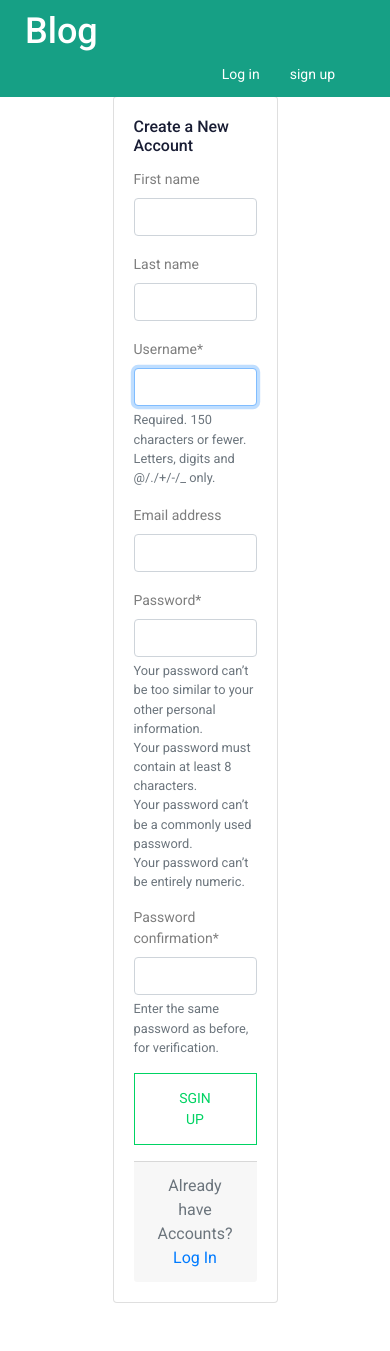
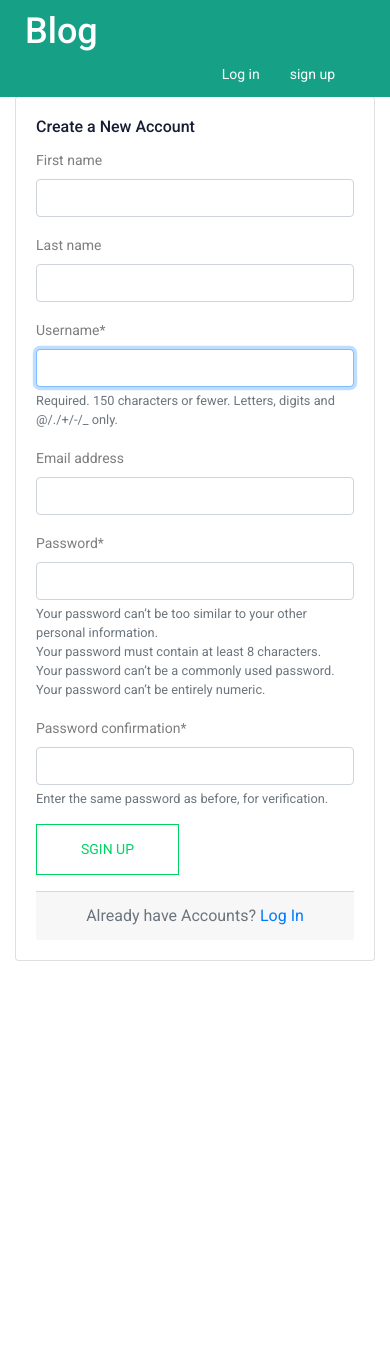
Before and after one commit to AhmedAhmedFekry/posts, a Django app: page /signup/ in a window 390 px wide. After the commit the page ends 961 px from the top, so only its background shows below. Run offline with Django 3.2, Linux system fonts and the light colour scheme; parts of the project's set-up code (start-up, migrations or seed data) failed here and were passed over; some libraries are stand-ins or nearby versions.

Commit message:
change style

```diff
--- a/templates/accounts/sginup.html
+++ b/templates/accounts/sginup.html
@@ -7,7 +7,7 @@
   <div class="container mb-5 mt-5">
 
               <div class="row   mt-5" >
-                <div class="col-6" style="margin: 0px auto;">
+                <div class="col-lg-6 col-md-12" style="margin: 0px auto;">
                   <div class="card  mt-5">
                     <div class="card-body">
                       <h5 class="card-title">Create a New Account</h5>
--- a/templates/registration/login.html
+++ b/templates/registration/login.html
@@ -6,7 +6,7 @@
    <div class="container mb-5" style="margin-top: 250px;">
 
     <div class="row" >
-      <div class="col-6" style="margin: 0px auto;">
+      <div class="col-lg-6 col-md-12" style="margin: 0px auto;">
         <div class="card">
           <div class="card-body">
             <h3 class="card-title  text-center" style="color: #16a085; font-weight: bold; text-transform: uppercase;">log in</h3>
```
Also changed, not shown: db.sqlite3.
